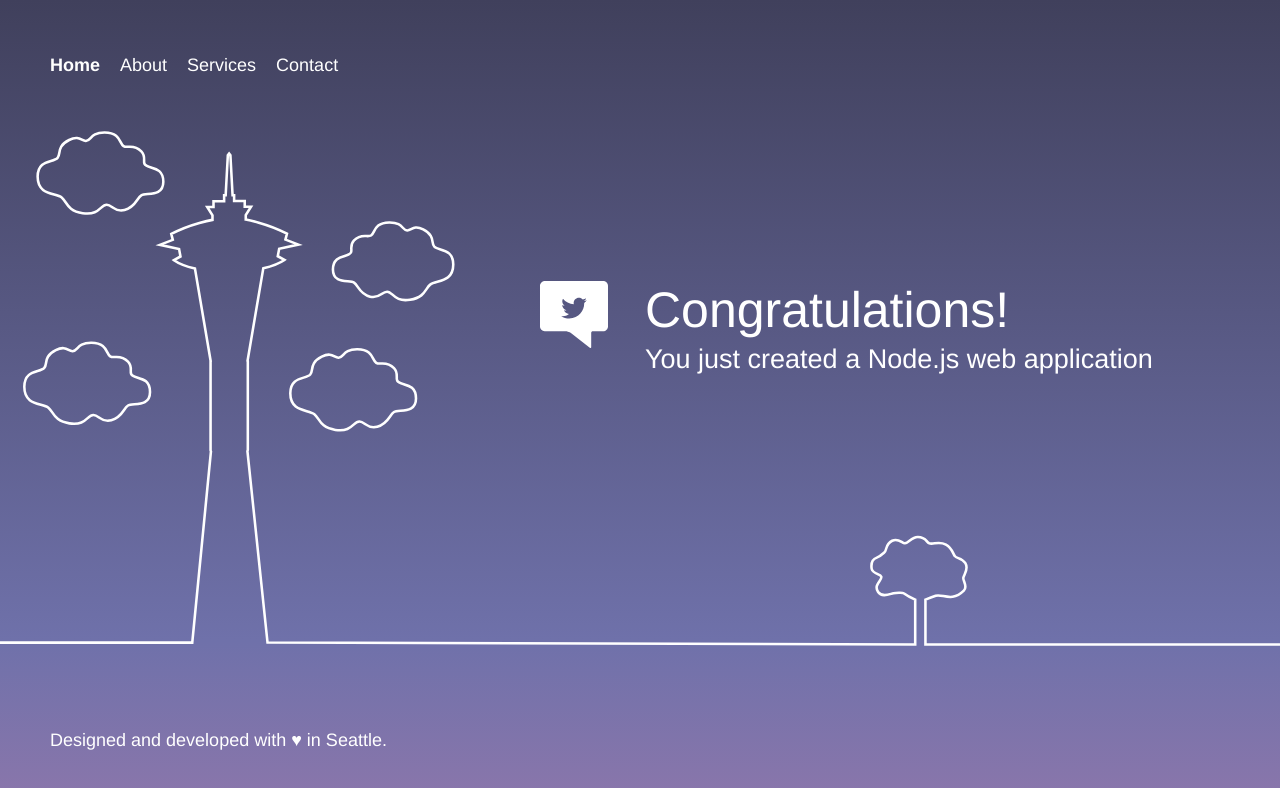
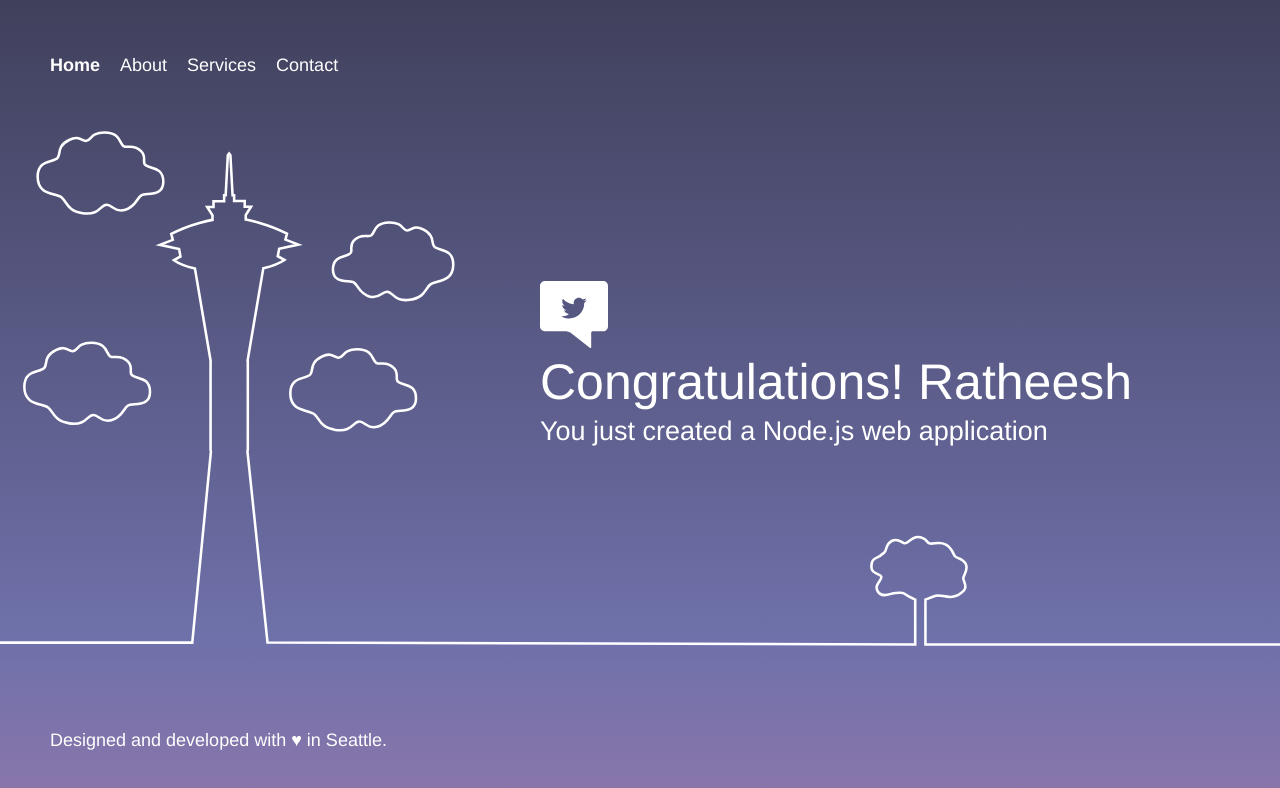
Before and after one commit to siva-ratheesh/test-proj, a plain HTML site: page public/index.html in a window 1280 px wide. Drawn offline with Linux system fonts and the light colour scheme.

Commit message:
name updated

```diff
--- a/public/index.html
+++ b/public/index.html
@@ -58,7 +58,7 @@
         <div class="message">
             <a class="twitter-link" href="http://twitter.com/home/?status=I%20created%20a%20project%20with%20AWS%20CodeStar!%20%23AWS%20%23AWSCodeStar%20https%3A%2F%2Faws.amazon.com%2Fcodestar"><img src="assets/img/tweet.svg" /></a>
             <div class="text">
-                <h1>Congratulations!</h1>
+                <h1>Congratulations! Ratheesh</h1>
                 <h2>You just created a Node.js web application</h2>
             </div>
         </div>
```
